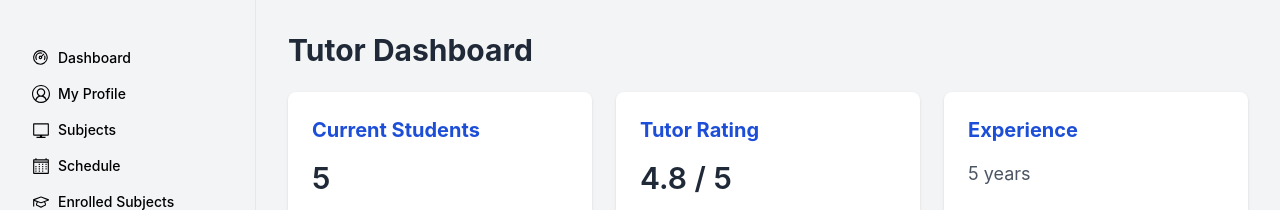
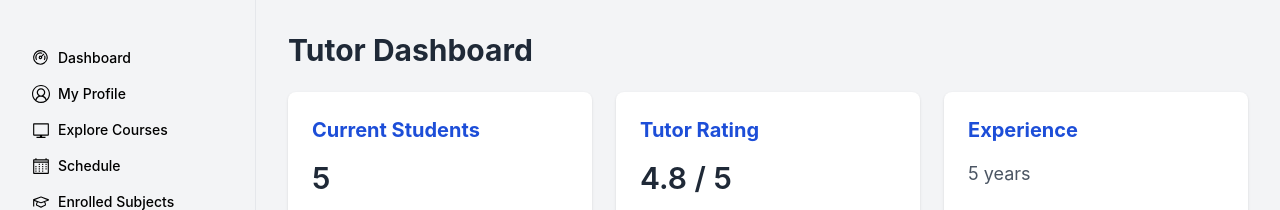
Before and after one commit to musnymubarak/EduLink-Peer-Tutoring-App, a React (Create React App) app in the folder frontend/: page /dashboard/tutor in a window 1280 px wide. Shown: the top 210 px of the page. Built offline with nearby package versions, Linux system fonts and the light colour scheme.

Commit message:
Changed dashboard links name

```diff
--- a/frontend/src/data/dashboard-links.js
+++ b/frontend/src/data/dashboard-links.js
@@ -29,7 +29,7 @@ export const sidebarLinks = [
   },
   {
     id: 5,
-    name: "Subjects",
+    name: "Explore Courses",
     path: "/dashboard/student/subjects",
     type: 'student',
     icon: "VscVm",
```
